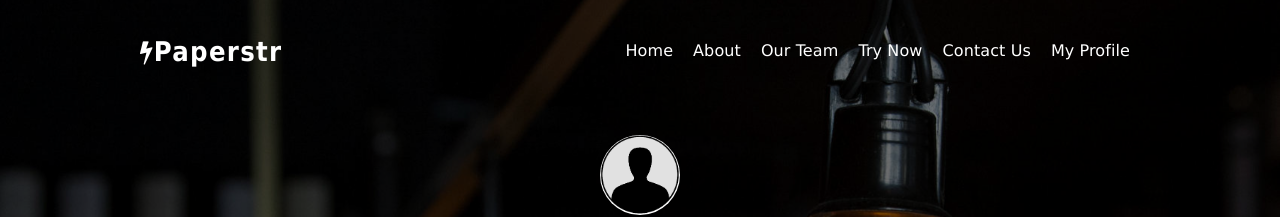
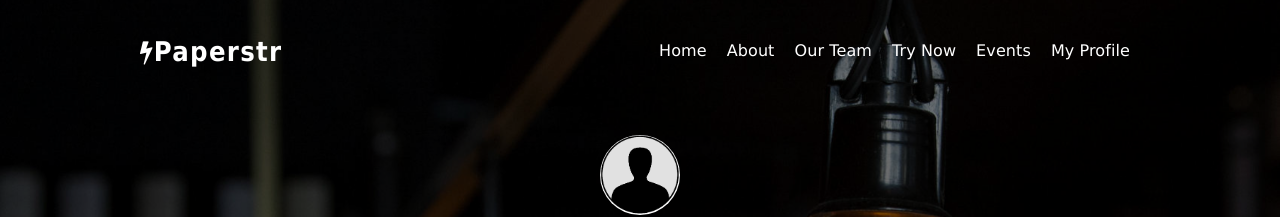
Before and after one commit to KhangLeThanh/tiffzhang, a React (Create React App) app: page /#/profile in a window 1280 px wide. Shown: the top 217 px of the page. Built offline with nearby package versions, Linux system fonts and the light colour scheme; no server answers.

Commit message:
adding event menu to navbar

```diff
--- a/src/App.js
+++ b/src/App.js
@@ -29,6 +29,9 @@ const App = (props) => {
         <Route path="/profile">
           <Profile />
         </Route>
+        <Route path="/events">
+          <Events events={events} />
+        </Route>
         <Route path="/">
           <Events events={events} />
         </Route>
--- a/src/components/FilterMonth.js
+++ b/src/components/FilterMonth.js
@@ -24,7 +24,6 @@ const FilterMonth = (props) => {
   const handleChange = (e) => {
     props.monthChange(e.target.value);
   };
-
   return (
     <div>
       <select
@@ -37,7 +36,7 @@ const FilterMonth = (props) => {
         </option>
 
         {props.group.map((item) => (
-          <option key={item.group} value={item.month}>
+          <option key={item.group} value={item.month} selected={item.month === filterMonth}>
             {item.month}
           </option>
         ))}
--- a/src/components/Navigation.js
+++ b/src/components/Navigation.js
@@ -99,7 +99,7 @@ const Navigation = () => {
               <Link to="/">Try Now</Link>
             </li>
             <li>
-              <Link to="/">Contact Us</Link>
+              <Link to="/events">Events</Link>
             </li>
             <li>
               <Link to="/profile">My Profile</Link>
```
